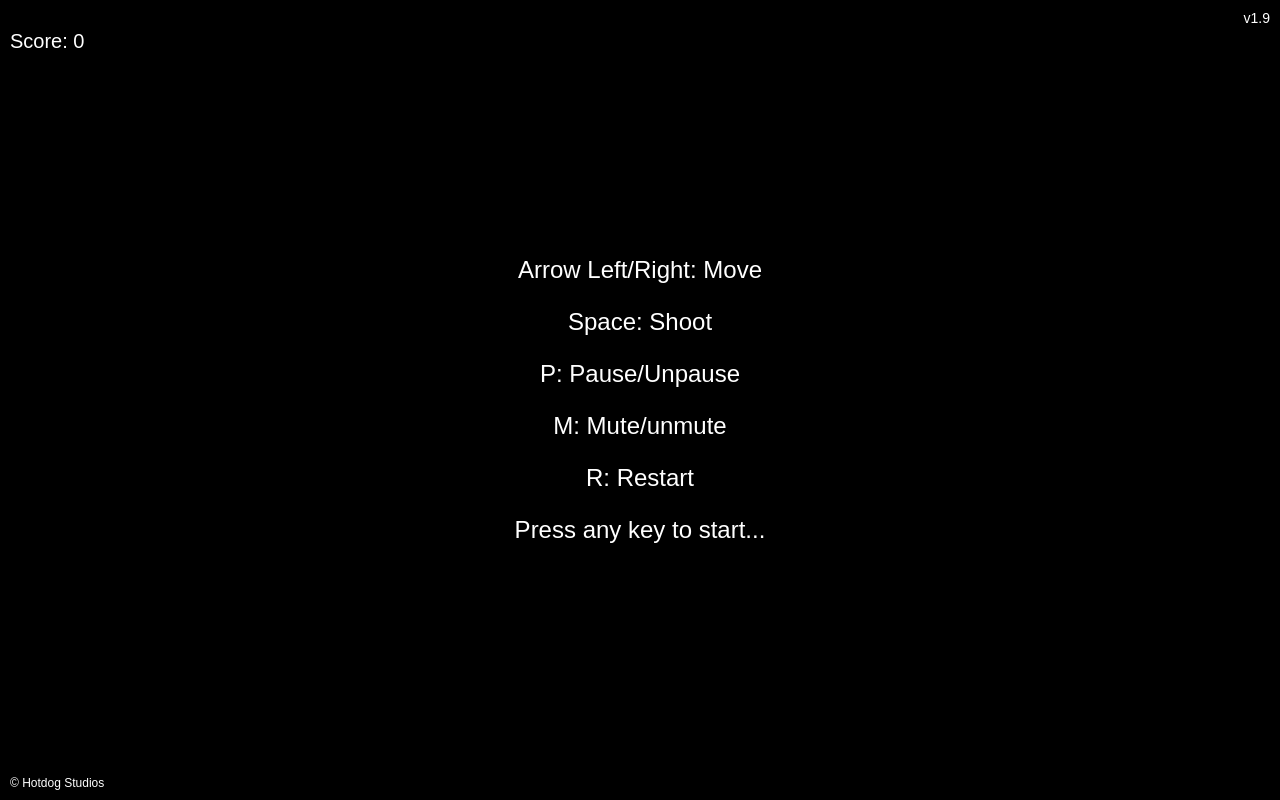
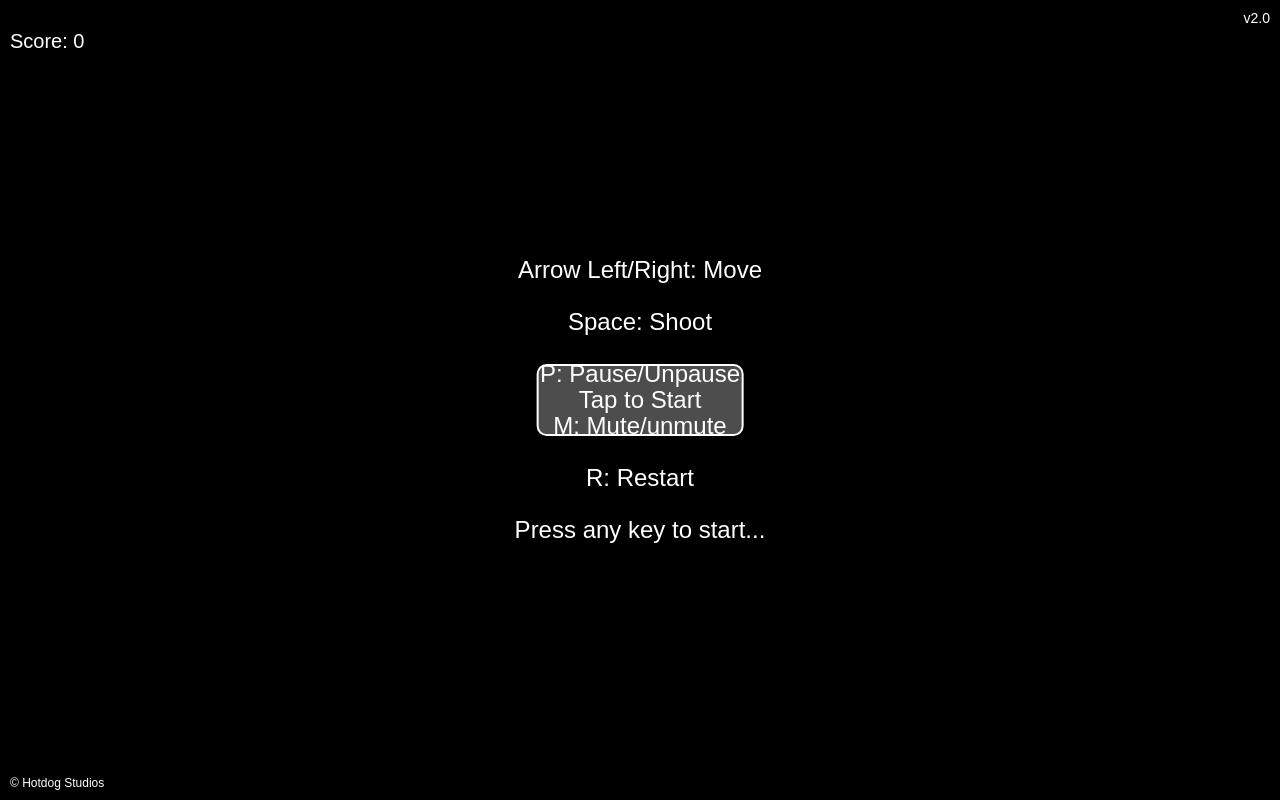
Before and after one commit to moshix/eyeBMinvaders, a plain HTML site: page index.html in a window 1280 px wide. Drawn offline with Linux system fonts and the light colour scheme.

Commit message:
2.0 touch support!

```diff
--- a/index.html
+++ b/index.html
@@ -46,10 +46,30 @@
                 font-size: 24px;
                 text-align: center;
             }
+            #startButton {
+                position: absolute;
+                top: 50%;
+                left: 50%;
+                transform: translate(-50%, -50%);
+                padding: 20px 40px;
+                font-size: 24px;
+                background-color: rgba(255, 255, 255, 0.3);
+                color: white;
+                border: 2px solid white;
+                border-radius: 10px;
+                cursor: pointer;
+                display: block;
+                touch-action: manipulation;  /* Improves touch handling */
+            }
+
+            /* Hide button after game starts */
+            #startButton.hidden {
+                display: none;
+            }
         </style>
     </head>
     <body>
-        <div id="version-info">v1.9</div>
+        <div id="version-info">v2.0</div>
         <div id="copyright">© Hotdog Studios</div>
         <div id="score">Score: 0</div>
         <div id="legend">
@@ -61,6 +81,13 @@
             <p>Press any key to start...</p>
         </div>
         <canvas id="gameCanvas"></canvas>
+        <button id="startButton">Tap to Start</button>
         <script src="game.js"></script>
+        <script>
+            document.getElementById('startButton').addEventListener('click', function() {
+                this.classList.add('hidden');
+                startGame();
+            }, { once: true });  // Ensure it only triggers once
+        </script>
     </body>
 </html>
```
